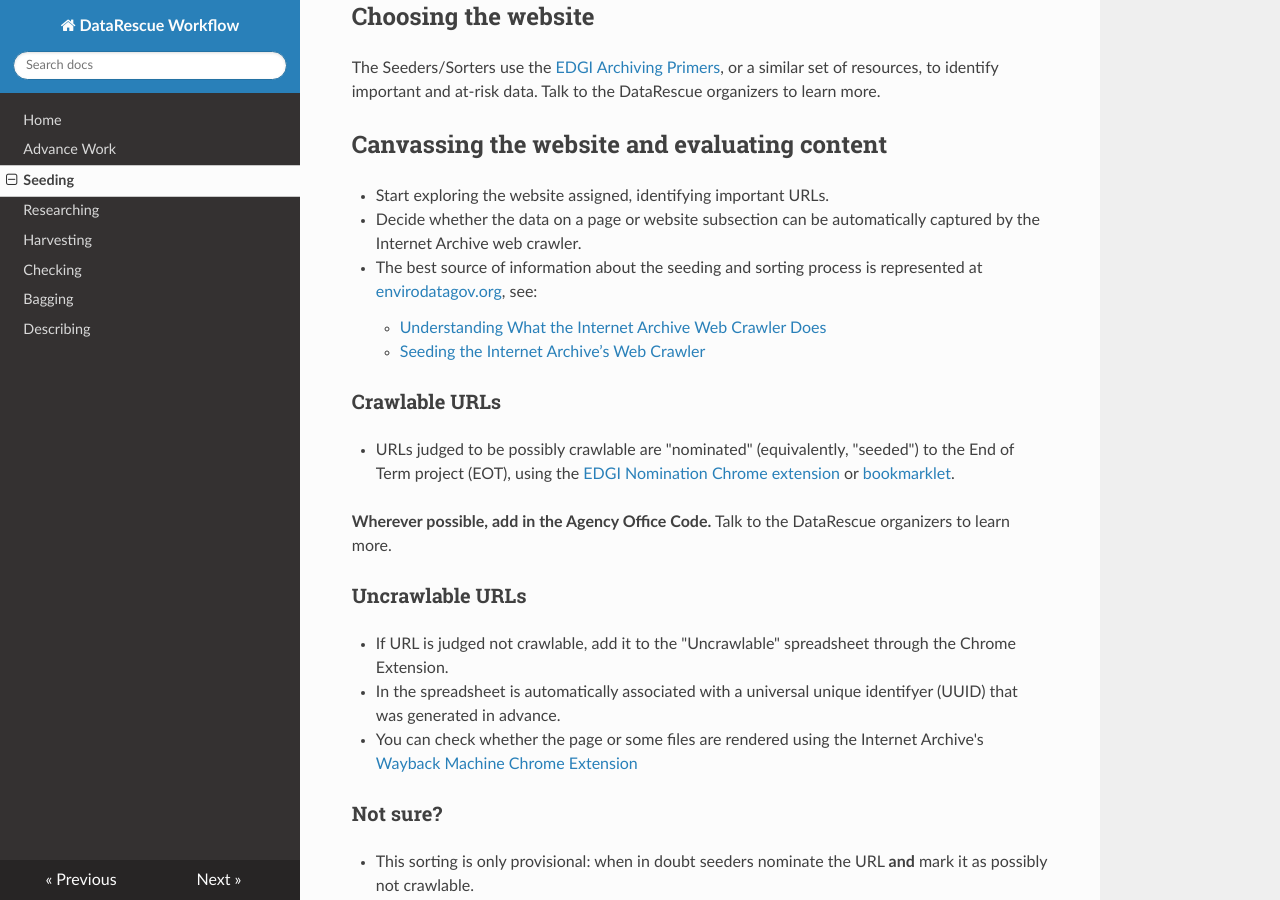
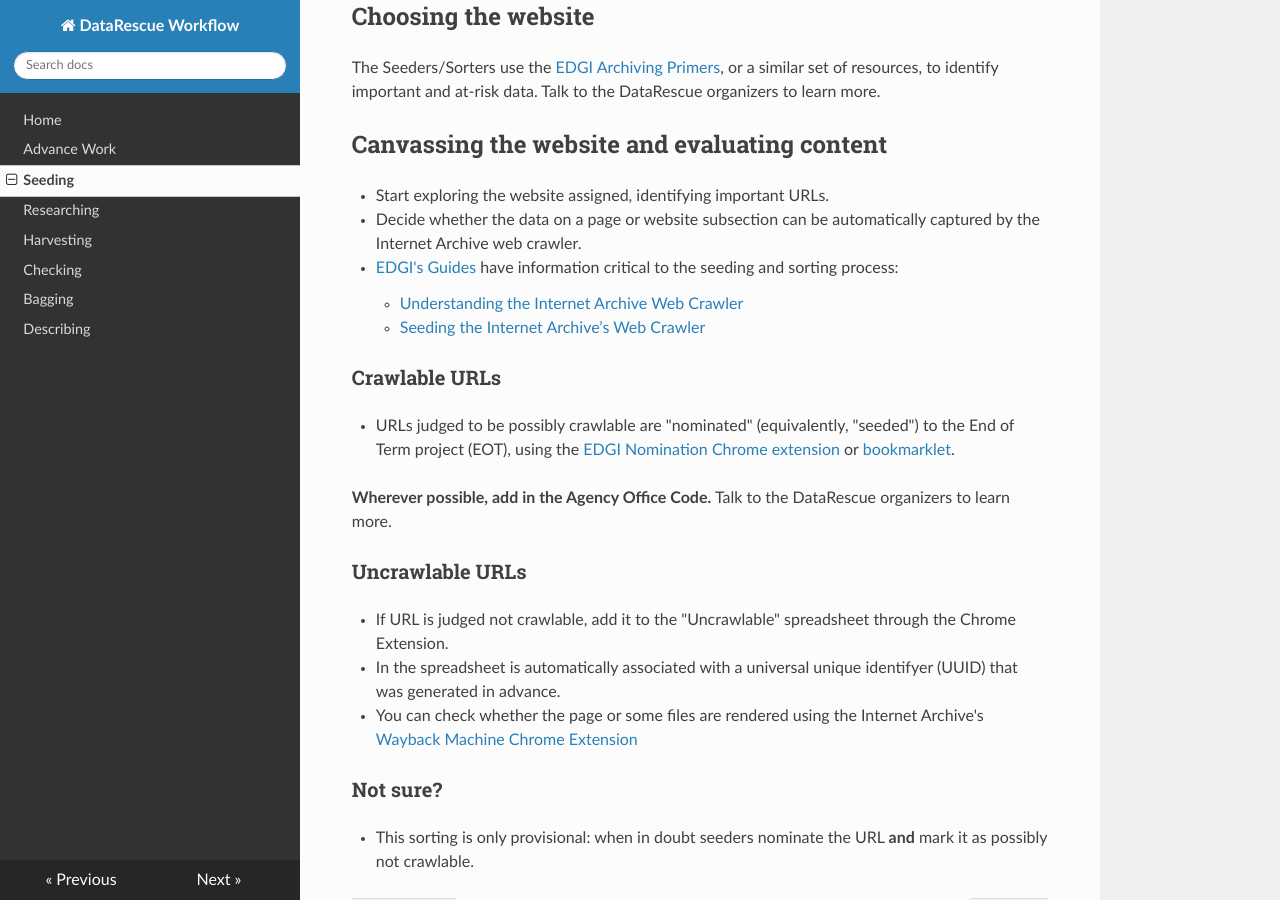
Before and after one commit to datarefuge/workflow, an MkDocs documentation site: the page built from docs/seednsort.md, in a window 1280 px wide and 900 px high, scrolled down 395 px. Built offline with MkDocs 1.6.1, drawn with Linux system fonts in a browser that asks for light colours; nearby versions of some CDN libraries; old or Windows-style settings are respelled for this version of MkDocs.

Commit message:
Fix commit conflict issue (#69)
* Fix commit conflict issue

* correct formatting on research

```diff
--- a/docs/seednsort.md
+++ b/docs/seednsort.md
@@ -15,10 +15,9 @@
 
 - Start exploring the website assigned, identifying important URLs.
 - Decide whether the data on a page or website subsection can be automatically captured by the Internet Archive web crawler.
-
-- The best source of information about the seeding and sorting process is represented at [envirodatagov.org](https://envirodatagov.org/), see:
-      - [Understanding What the Internet Archive Web Crawler Does](https://docs.google.com/document/d/1PeWefW2toThs-Pbw0CMv2us7wxQI0gRrP1LGuwMp_UQ/edit)
-    - [Seeding the Internet Archive’s Web Crawler](https://docs.google.com/document/d/1qpuNCmBmu4KcsS_hE2srewcCiP4f9P5cCyDfHmsSAVU/edit)
+- [EDGI's Guides](https://edgi-govdata-archiving.github.io/guides/) have information critical to the seeding and sorting process:
+    - [Understanding the Internet Archive Web Crawler](https://edgi-govdata-archiving.github.io/guides/internet-archive-crawler/)
+    - [Seeding the Internet Archive’s Web Crawler](https://edgi-govdata-archiving.github.io/guides/seeding-internet-archive/)
 
 
 ### Crawlable URLs
```
Also changed, not shown: docs/research.md (+3 -2 lines).
